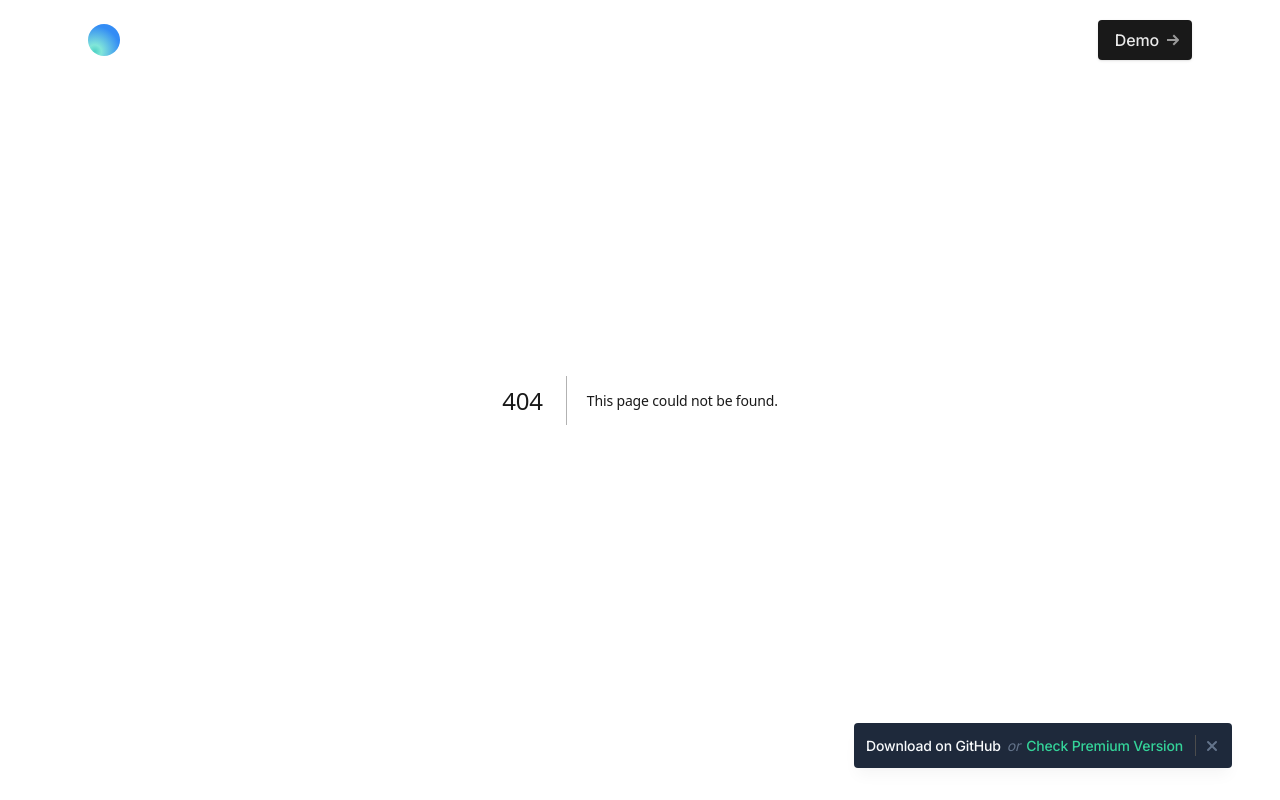
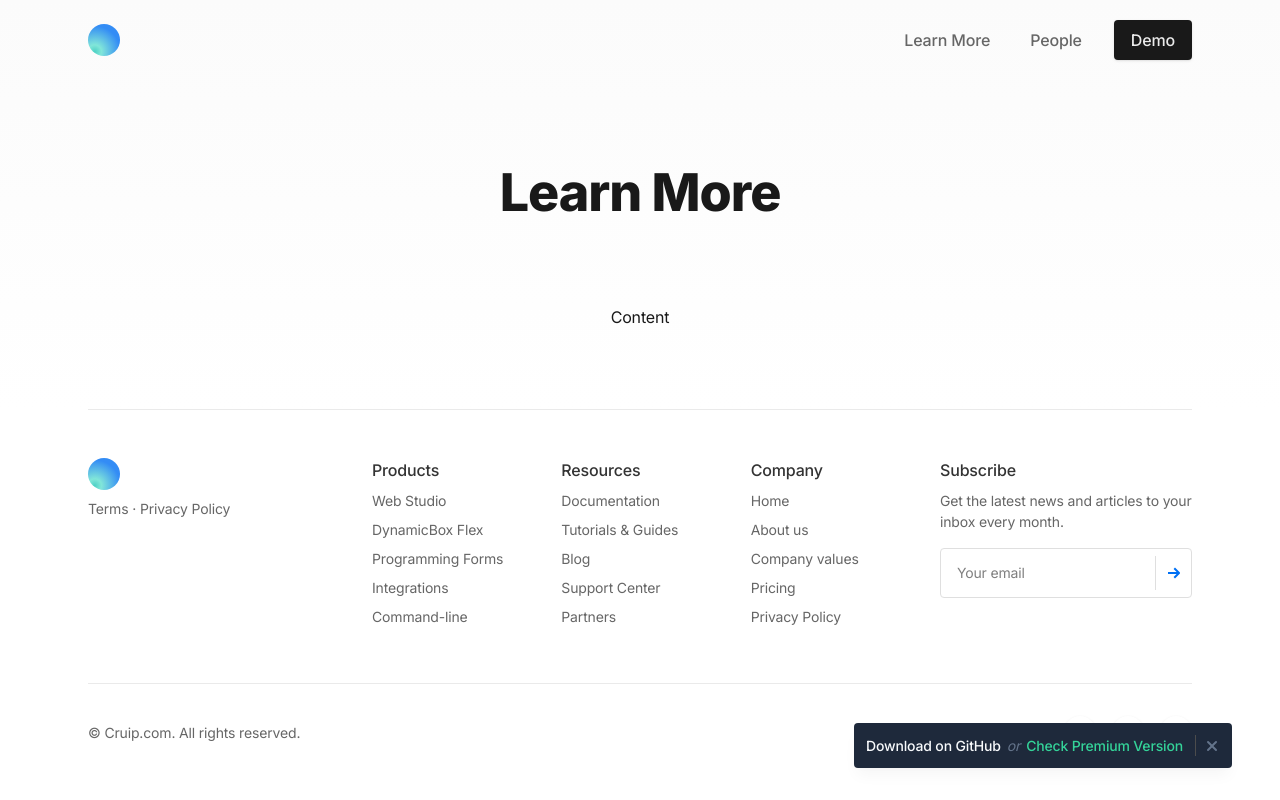
Before and after one commit to cruip/tailwind-landing-page-template, a Next.js app: page /more in a window 1280 px wide. Before the commit this address had no page. Built offline with nearby package versions, Linux system fonts and the light colour scheme.

Commit message:
new pages

```diff
--- /dev/null
+++ b/app/(default)/more/page.tsx
@@ -0,0 +1,23 @@
+export const metadata = {
+  title: "Sign In - Simple",
+  description: "Page description",
+};
+
+import Link from "next/link";
+
+export default function SignIn() {
+  return (
+    <section className="bg-gradient-to-b from-gray-100 to-white">
+      <div className="max-w-6xl mx-auto px-4 sm:px-6">
+        <div className="pt-32 pb-12 md:pt-40 md:pb-20">
+          {/* Page header */}
+          <div className="max-w-3xl mx-auto text-center pb-12 md:pb-20">
+            <h1 className="h1">Learn More</h1>
+          </div>
+
+          <div className="max-w-sm mx-auto text-center">Content</div>
+        </div>
+      </div>
+    </section>
+  );
+}
--- /dev/null
+++ b/app/(default)/people/page.tsx
@@ -0,0 +1,23 @@
+export const metadata = {
+  title: "Sign In - Simple",
+  description: "Page description",
+};
+
+import Link from "next/link";
+
+export default function SignIn() {
+  return (
+    <section className="bg-gradient-to-b from-gray-100 to-white">
+      <div className="max-w-6xl mx-auto px-4 sm:px-6">
+        <div className="pt-32 pb-12 md:pt-40 md:pb-20">
+          {/* Page header */}
+          <div className="max-w-3xl mx-auto text-center pb-12 md:pb-20">
+            <h1 className="h1">People</h1>
+          </div>
+
+          <div className="max-w-sm mx-auto text-center">Content</div>
+        </div>
+      </div>
+    </section>
+  );
+}
--- a/components/ui/header.tsx
+++ b/components/ui/header.tsx
@@ -38,30 +38,28 @@ export default function Header() {
           <nav className="hidden md:flex md:grow">
             {/* Desktop sign in links */}
             <ul className="flex grow justify-end flex-wrap items-center">
-              {/* <li>
+              <li>
                 <Link
-                  href="/cont"
+                  href="/more"
                   className="font-medium text-gray-600 hover:text-gray-900 px-5 py-3 flex items-center transition duration-150 ease-in-out"
                 >
-                  Demo
+                  Learn More
                 </Link>
-              </li> */}
+              </li>
+              <li>
+                <Link
+                  href="/people"
+                  className="font-medium text-gray-600 hover:text-gray-900 px-5 py-3 flex items-center transition duration-150 ease-in-out"
+                >
+                  People
+                </Link>
+              </li>
               <li>
                 <Link
                   href="/demo"
                   className="btn-sm text-gray-200 bg-gray-900 hover:bg-gray-800 ml-3"
                 >
                   <span>Demo</span>
-                  <svg
-                    className="w-3 h-3 fill-current text-gray-400 shrink-0 ml-2 -mr-1"
-                    viewBox="0 0 12 12"
-                    xmlns="http://www.w3.org/2000/svg"
-                  >
-                    <path
-                      d="M11.707 5.293L7 .586 5.586 2l3 3H0v2h8.586l-3 3L7 11.414l4.707-4.707a1 1 0 000-1.414z"
-                      fillRule="nonzero"
-                    />
-                  </svg>
                 </Link>
               </li>
             </ul>
--- a/components/ui/mobile-menu.tsx
+++ b/components/ui/mobile-menu.tsx
@@ -1,48 +1,57 @@
-'use client'
+"use client";
 
-import { useState, useRef, useEffect } from 'react'
-import { Transition } from '@headlessui/react'
-import Link from 'next/link'
+import { useState, useRef, useEffect } from "react";
+import { Transition } from "@headlessui/react";
+import Link from "next/link";
 
 export default function MobileMenu() {
-  const [mobileNavOpen, setMobileNavOpen] = useState<boolean>(false)
+  const [mobileNavOpen, setMobileNavOpen] = useState<boolean>(false);
 
-  const trigger = useRef<HTMLButtonElement>(null)
-  const mobileNav = useRef<HTMLDivElement>(null)
+  const trigger = useRef<HTMLButtonElement>(null);
+  const mobileNav = useRef<HTMLDivElement>(null);
 
   // close the mobile menu on click outside
   useEffect(() => {
     const clickHandler = ({ target }: { target: EventTarget | null }): void => {
       if (!mobileNav.current || !trigger.current) return;
-      if (!mobileNavOpen || mobileNav.current.contains(target as Node) || trigger.current.contains(target as Node)) return;
-      setMobileNavOpen(false)
+      if (
+        !mobileNavOpen ||
+        mobileNav.current.contains(target as Node) ||
+        trigger.current.contains(target as Node)
+      )
+        return;
+      setMobileNavOpen(false);
     };
-    document.addEventListener('click', clickHandler)
-    return () => document.removeEventListener('click', clickHandler)
-  })
+    document.addEventListener("click", clickHandler);
+    return () => document.removeEventListener("click", clickHandler);
+  });
 
   // close the mobile menu if the esc key is pressed
   useEffect(() => {
     const keyHandler = ({ keyCode }: { keyCode: number }): void => {
       if (!mobileNavOpen || keyCode !== 27) return;
-      setMobileNavOpen(false)
+      setMobileNavOpen(false);
     };
-    document.addEventListener('keydown', keyHandler)
-    return () => document.removeEventListener('keydown', keyHandler)
-  })
+    document.addEventListener("keydown", keyHandler);
+    return () => document.removeEventListener("keydown", keyHandler);
+  });
 
   return (
     <div className="flex md:hidden">
       {/* Hamburger button */}
       <button
         ref={trigger}
-        className={`hamburger ${mobileNavOpen && 'active'}`}
+        className={`hamburger ${mobileNavOpen && "active"}`}
         aria-controls="mobile-nav"
         aria-expanded={mobileNavOpen}
         onClick={() => setMobileNavOpen(!mobileNavOpen)}
       >
         <span className="sr-only">Menu</span>
-        <svg className="w-6 h-6 fill-current text-gray-900" viewBox="0 0 24 24" xmlns="http://www.w3.org/2000/svg">
+        <svg
+          className="w-6 h-6 fill-current text-gray-900"
+          viewBox="0 0 24 24"
+          xmlns="http://www.w3.org/2000/svg"
+        >
           <rect y="4" width="24" height="2" />
           <rect y="11" width="24" height="2" />
           <rect y="18" width="24" height="2" />
@@ -65,19 +74,35 @@ export default function MobileMenu() {
         >
           <ul className="px-5 py-2">
             <li>
-              <Link href="/signin" className="flex font-medium w-full text-gray-600 hover:text-gray-900 py-2 justify-center" onClick={() => setMobileNavOpen(false)}>Sign in</Link>
+              <Link
+                href="/more"
+                className="flex font-medium w-full text-gray-600 hover:text-gray-900 py-2 justify-center"
+                onClick={() => setMobileNavOpen(false)}
+              >
+                Learn More
+              </Link>
             </li>
             <li>
-              <Link href="/signup" className="btn-sm text-gray-200 bg-gray-900 hover:bg-gray-800 w-full my-2" onClick={() => setMobileNavOpen(false)}>
-                <span>Sign up</span>
-                <svg className="w-3 h-3 fill-current text-gray-400 shrink-0 ml-2 -mr-1" viewBox="0 0 12 12" xmlns="http://www.w3.org/2000/svg">
-                  <path d="M11.707 5.293L7 .586 5.586 2l3 3H0v2h8.586l-3 3L7 11.414l4.707-4.707a1 1 0 000-1.414z" fill="#999" fillRule="nonzero" />
-                </svg>
+              <Link
+                href="/people"
+                className="flex font-medium w-full text-gray-600 hover:text-gray-900 py-2 justify-center"
+                onClick={() => setMobileNavOpen(false)}
+              >
+                People
+              </Link>
+            </li>
+            <li>
+              <Link
+                href="/demo"
+                className="btn-sm text-gray-200 bg-gray-900 hover:bg-gray-800 w-full my-2"
+                onClick={() => setMobileNavOpen(false)}
+              >
+                <span>Demo</span>
               </Link>
             </li>
           </ul>
         </Transition>
       </div>
     </div>
-  )
+  );
 }
```
